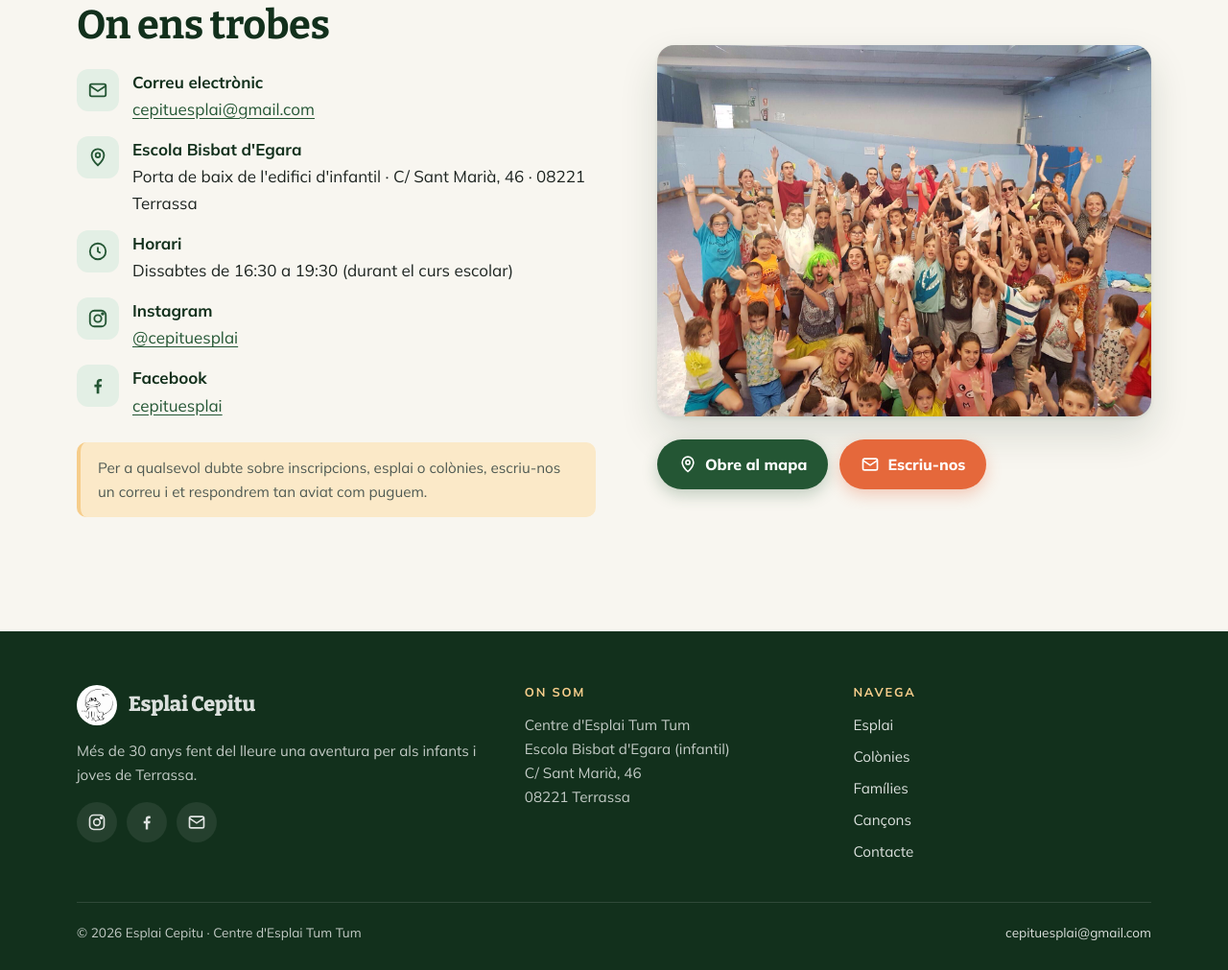
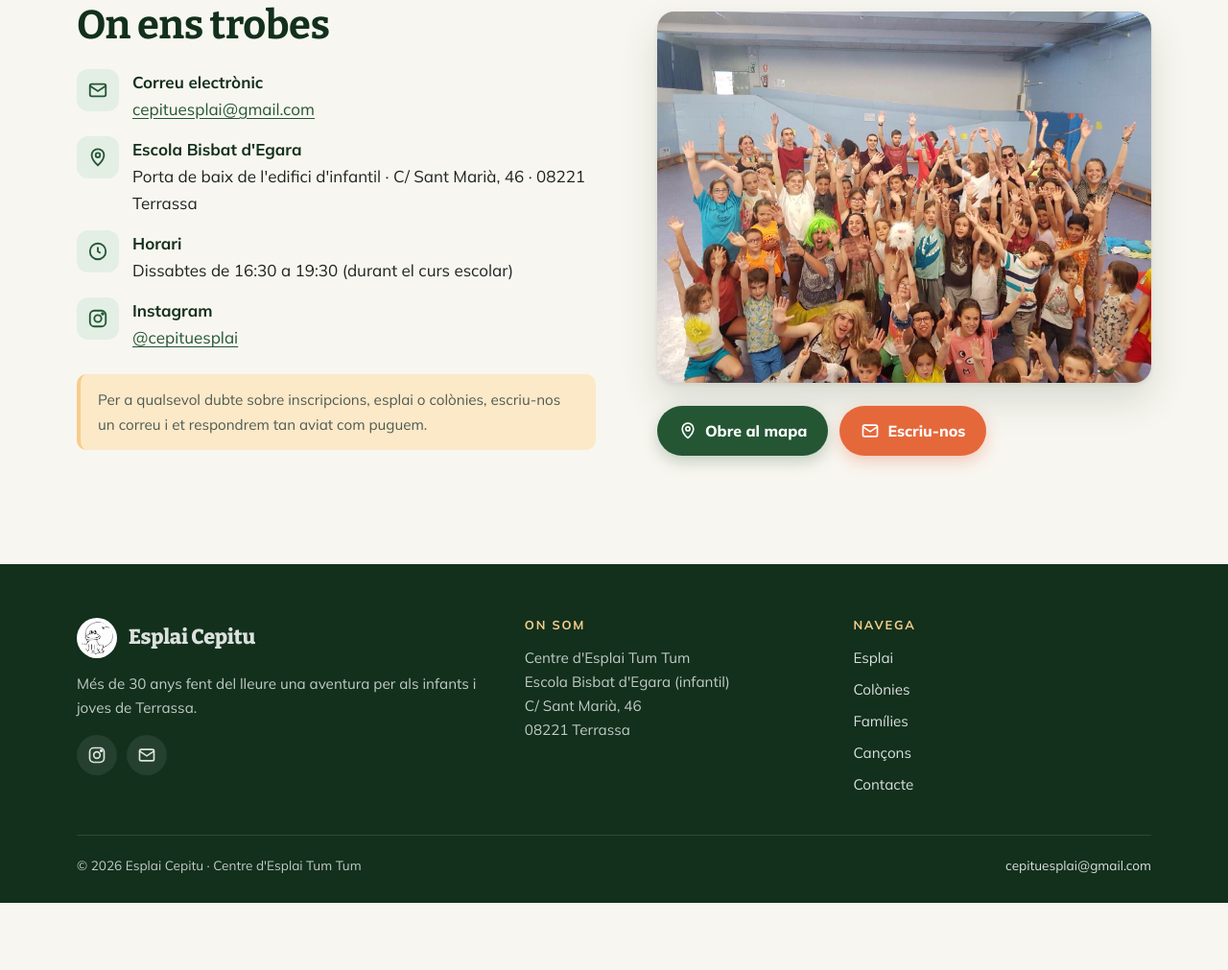
Before and after one commit to Dijous79/Web-Cepitu, a plain HTML site: page contacte.html in a window 1280 px wide. Shown: the part 508-1519 px from the top of the page at 96% size. After the commit the page ends 1449 px from the top, so only its background shows below. Drawn offline with nearby package versions, Linux system fonts and the light colour scheme.

Commit message:
Treu Facebook (no es fa servir)
Co-Authored-By: Claude Opus 5.5 <noreply@anthropic.com>

```diff
--- a/contacte.html
+++ b/contacte.html
@@ -62,7 +62,6 @@
             <li><span class="ico"><svg viewBox="0 0 24 24" fill="none" stroke="currentColor" stroke-width="2" aria-hidden="true"><path d="M12 21s-7-6.2-7-11.5A7 7 0 0 1 19 9.5C19 14.8 12 21 12 21z"/><circle cx="12" cy="9.5" r="2.5"/></svg></span><div><strong>Escola Bisbat d'Egara</strong>Porta de baix de l'edifici d'infantil · C/ Sant Marià, 46 · 08221 Terrassa</div></li>
             <li><span class="ico"><svg viewBox="0 0 24 24" fill="none" stroke="currentColor" stroke-width="2" aria-hidden="true"><circle cx="12" cy="12" r="9"/><path d="M12 7v5l3 2"/></svg></span><div><strong>Horari</strong>Dissabtes de 16:30 a 19:30 (durant el curs escolar)</div></li>
             <li><span class="ico"><svg viewBox="0 0 24 24" fill="none" stroke="currentColor" stroke-width="2" aria-hidden="true"><rect x="3" y="3" width="18" height="18" rx="5"/><circle cx="12" cy="12" r="4"/><circle cx="17.5" cy="6.5" r="1" fill="currentColor"/></svg></span><div><strong>Instagram</strong><a href="https://www.instagram.com/cepituesplai/" rel="noopener">@cepituesplai</a></div></li>
-            <li><span class="ico"><svg viewBox="0 0 24 24" fill="currentColor" aria-hidden="true"><path d="M13.5 21v-7.5h2.5l.4-3h-2.9V8.6c0-.9.3-1.5 1.5-1.5h1.5V4.4c-.3 0-1.2-.1-2.2-.1-2.2 0-3.7 1.3-3.7 3.8v2.4H8.1v3h2.5V21h2.9z"/></svg></span><div><strong>Facebook</strong><a href="https://www.facebook.com/cepituesplai/" rel="noopener">cepituesplai</a></div></li>
           </ul>
           <!-- TODO: afegir els telèfons dels responsables d'esplai i de colònies d'aquest curs -->
           <p class="note" style="margin-top:24px">Per a qualsevol dubte sobre inscripcions, esplai o colònies, escriu-nos un correu i et respondrem tan aviat com puguem.</p>
@@ -89,7 +88,6 @@
           <p style="margin-top:14px">Més de 30 anys fent del lleure una aventura per als infants i joves de Terrassa.</p>
           <div class="social">
             <a href="https://www.instagram.com/cepituesplai/" aria-label="Instagram" rel="noopener"><svg viewBox="0 0 24 24" fill="none" stroke="currentColor" stroke-width="2" aria-hidden="true"><rect x="3" y="3" width="18" height="18" rx="5"/><circle cx="12" cy="12" r="4"/><circle cx="17.5" cy="6.5" r="1" fill="currentColor"/></svg></a>
-            <a href="https://www.facebook.com/cepituesplai/" aria-label="Facebook" rel="noopener"><svg viewBox="0 0 24 24" fill="currentColor" aria-hidden="true"><path d="M13.5 21v-7.5h2.5l.4-3h-2.9V8.6c0-.9.3-1.5 1.5-1.5h1.5V4.4c-.3 0-1.2-.1-2.2-.1-2.2 0-3.7 1.3-3.7 3.8v2.4H8.1v3h2.5V21h2.9z"/></svg></a>
             <a href="mailto:cepituesplai@gmail.com" aria-label="Correu electrònic"><svg viewBox="0 0 24 24" fill="none" stroke="currentColor" stroke-width="2" aria-hidden="true"><rect x="3" y="5" width="18" height="14" rx="2"/><path d="m3 7 9 6 9-6"/></svg></a>
           </div>
         </div>
```
Also changed, not shown: 404.html (+0 -1 lines), cancons.html (+0 -1 lines), colonies.html (+0 -1 lines), esplai.html (+0 -1 lines), families.html (+0 -1 lines), index.html (+0 -1 lines).
